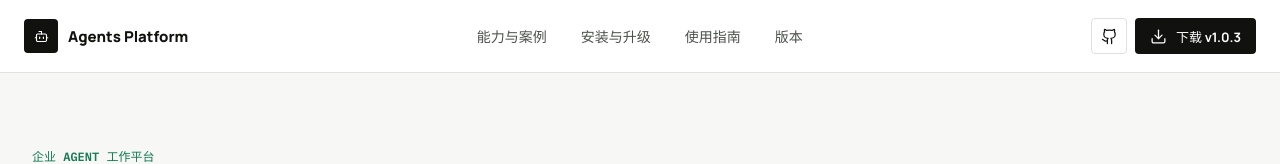
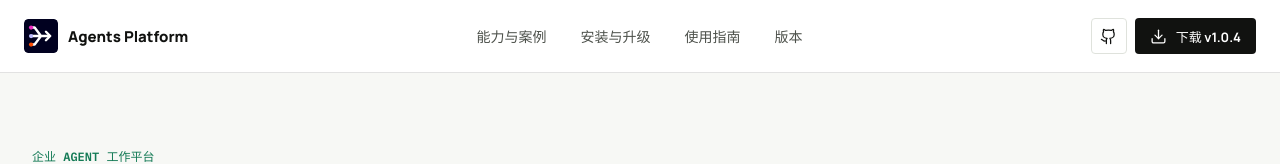
Before and after one commit to xiaoxiao113213/agents-platform, a React (Vite) app: page / in a window 1280 px wide. Shown: the top 164 px of the page. Built offline with nearby package versions, Linux system fonts and the light colour scheme.

Commit message:
release: v1.0.4

```diff
--- a/package.json
+++ b/package.json
@@ -1,7 +1,7 @@
 {
   "name": "agents-platform-site",
   "private": true,
-  "version": "1.0.3",
+  "version": "1.0.4",
   "type": "module",
   "scripts": {
     "dev": "vite --host 0.0.0.0 --port 5175",
--- a/src/App.tsx
+++ b/src/App.tsx
@@ -69,7 +69,7 @@ const agentIcons: Record<string, ReactNode> = {
 function Brand() {
   return (
     <Link className="brand" to="/" aria-label="Agents Platform 首页">
-      <span className="brand-mark"><Bot size={19} /></span>
+      <span className="brand-mark"><img src="/favicon.svg" alt="" /></span>
       <span>Agents Platform</span>
     </Link>
   )
--- a/src/content/releases.ts
+++ b/src/content/releases.ts
@@ -16,6 +16,23 @@ export const repositoryUrl = 'https://github.com/xiaoxiao113213/agents-platform'
 export const officialSiteUrl = 'https://mmmqaz.cn'
 
 export const releases: PlatformRelease[] = [
+  {
+    version: 'v1.0.4',
+    date: '2026-08-10',
+    status: 'stable',
+    title: '共享对话稳定性与更灵活的模型接入',
+    summary: '多人共享 Agent 的消息与任务过程更加稳定，并加入开箱即用的模型服务、可修改的 Grafana 配置和更清晰的升级进度。',
+    highlights: [
+      '共享会话按顺序处理每轮对话，消息、任务进度、工具结果和最终回复在所有使用者之间保持一致。',
+      '内置 DeepSeek 与 Kimi 模型服务，只需填写 API Key 即可选择平台维护的模型与配置，同时保留完整的自定义接入能力。',
+      'Grafana Agent 创建后可修改服务地址、令牌、默认文件夹和多数据源绑定，运行中的 Agent 保存后自动应用。',
+      '大型 Office 类 Skill 可以从能力目录完整同步，Agent 管理、小屏布局和站点视觉细节同步优化。',
+      '镜像准备与在线升级持续展示进度并支持断点续传，跨版本累计升级更加省心。',
+    ],
+    metrics: ['共享会话稳定', '内置模型服务', '可恢复升级'],
+    assetName: 'devops-v1.0.4-linux-x64.tar.gz',
+    guidedInstall: true,
+  },
   {
     version: 'v1.0.3',
     date: '2026-08-09',
--- a/src/styles.css
+++ b/src/styles.css
@@ -120,10 +120,15 @@ p {
   display: inline-grid;
   width: 34px;
   height: 34px;
-  color: #ffffff;
-  background: var(--ink);
   border-radius: 4px;
+  overflow: hidden;
   place-items: center;
+}
+
+.brand-mark img {
+  display: block;
+  width: 100%;
+  height: 100%;
 }
 
 .desktop-nav {
@@ -1581,8 +1586,7 @@ pre {
 }
 
 .site-footer .brand-mark {
-  color: var(--dark);
-  background: #ffffff;
+  outline: 1px solid rgba(255, 255, 255, 0.24);
 }
 
 .footer-intro p {
```
Also changed, not shown: public/favicon.svg, 1 other file (tests, documents, lock files or other folders).
